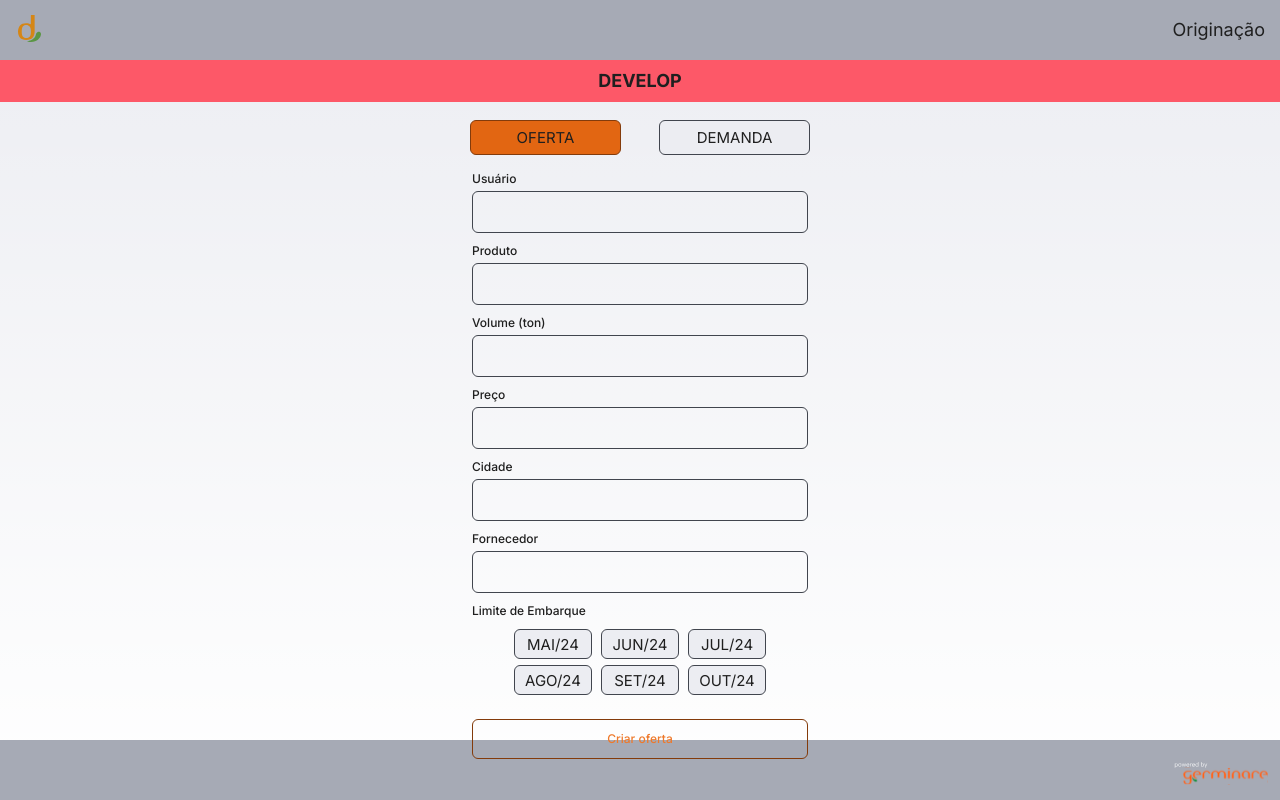
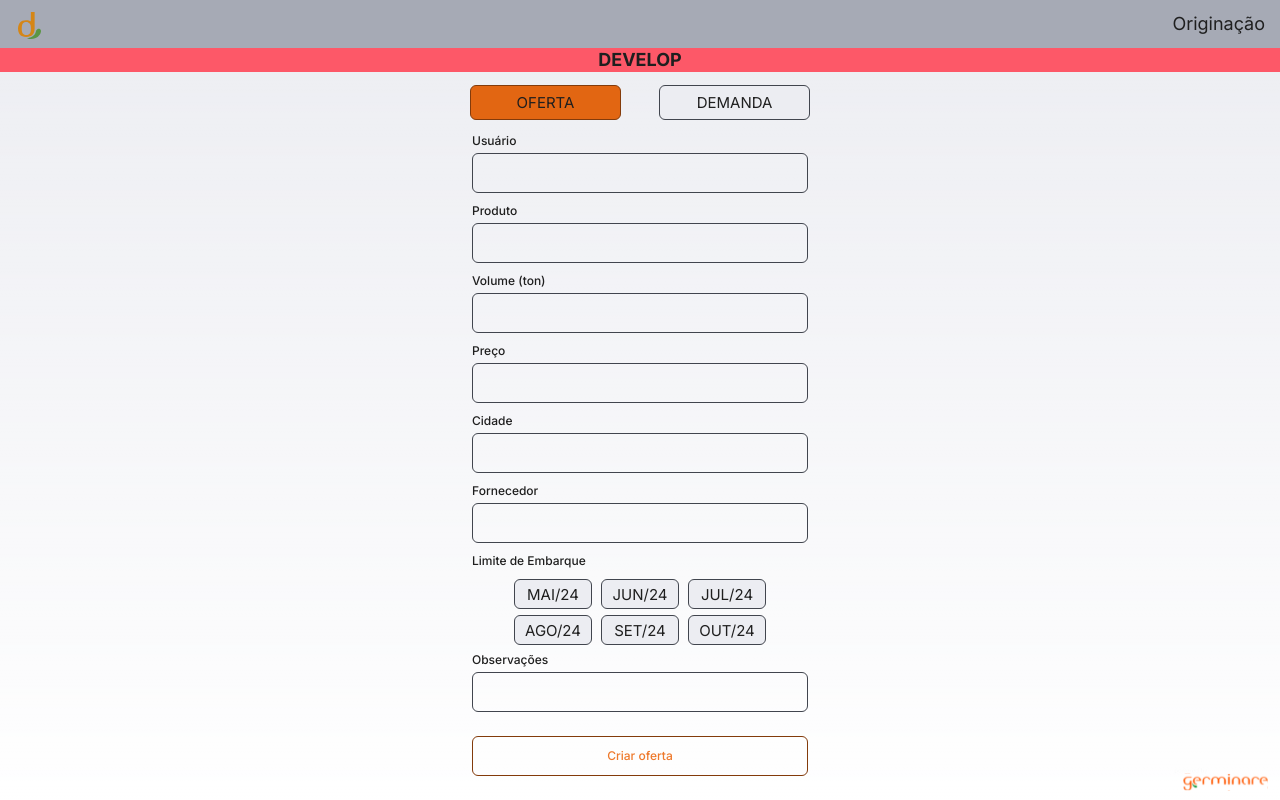
Before and after one commit to NullBetaGG/origination-app, a Next.js app: page / in a window 1280 px wide. Shown: the top 800 px of the page. Built offline with nearby package versions, Linux system fonts and the light colour scheme.

Commit message:
feat(observation) + feat(newProduct): adds new observation field for the user to write additional data about supply or demand, adds new product to the list, general change in design to support new field

```diff
--- a/src/app/layout.tsx
+++ b/src/app/layout.tsx
@@ -18,7 +18,7 @@ export default function RootLayout({
   return (
     <EnvironmentProvider>
       <html lang="en">
-        <body className={inter.className}>
+        <body className={`${inter.className} h-[100vh]`}>
           {children}
           <ToastContainerWrapper />
         </body>
--- a/src/app/page.tsx
+++ b/src/app/page.tsx
@@ -32,6 +32,7 @@ export default function Home() {
   const [supplier, setSupplier] = useState<string | null>(null);
   const models: string[] = ['oferta', 'demanda'];
   const [open, setOpen] = useState(false);
+  const [observation, setObservation] = useState<string>('');
   const handleClickOpen = () => {
     if (!user || !volume || !selectedProduct || !price || !selectedCity?.name) {
       toast.error('Preencha todos os campos!');
@@ -73,7 +74,8 @@ export default function Home() {
       type: selectedModel,
       ibge_code: selectedCity?.ibge_code,
       new_price: "",
-      boarding_limit: selectedBoarding
+      boarding_limit: selectedBoarding,
+      observation: observation
     }
 
     try {
@@ -113,15 +115,15 @@ export default function Home() {
       <div className="flex flex-col">
         {
           environment === "DEV" ?
-            <div className="w-full items-center flex justify-center bg-support-error py-3">
+            <div className="w-full items-center flex justify-center bg-support-error">
               <p className="text-neutral-300 font-bold text-2xl">DEVELOP</p>
             </div>
             :
             <></>
         }
-        <main className={`flex flex-col items-center ${environment === "DEV" ? 'mt-[-42px]' : ''}  justify-center py-16 px-8`} style={{ minHeight: 'calc(100vh - 120px)' }}>
-          <div className="w-[90vw] h-[70vh] rounded-base max-w-[420px] flex flex-col items-center justify-start">
-            <div className="flex justify-around w-[90%] h-[35px] min-h-[35px] mb-5">
+        <main className={`flex flex-col items-center ${environment === "DEV" ? 'mt-[-42px]' : ''}  justify-center px-8`} style={{ minHeight: 'calc(100vh - 90px)' }}>
+          <div className="w-[90vw] h-[75vh] rounded-base max-w-[420px] flex flex-col items-center justify-start">
+            <div className="flex justify-around w-[90%] h-[35px] min-h-[35px] mb-4">
               {models.map((e, i) => {
                 return (
                   <Selector
@@ -226,10 +228,24 @@ export default function Home() {
                   )
                 })}
               </div>
+              <div className="w-[100%] mb-3 flex justify-between">
+                <div className="w-[100%] flex flex-col justify-center">
+                  <Input
+                    type="string"
+                    label="Observações"
+                    onChange={(e) => {
+                      if (e.target.value) {
+                        const value = e.target.value
+                        setObservation(value);
+                      }
+                    }}
+                  />
+                </div>
+              </div>
             </div>
             <Button
               title={`Criar ${selectedModel}`}
-              containerStyle="mt-8 w-[80%]"
+              containerStyle="mt-5 w-[80%]"
               onClick={() => {
                 handleClickOpen();
               }}
@@ -273,6 +289,9 @@ export default function Home() {
                       <div className="flex justify-between">
                         <p className="font-bold text-[14px]">Limite de Embarque:</p><p>{selectedBoarding}</p>
                       </div>
+                      <div className="flex justify-between">
+                        <p className="font-bold text-[14px]">Observação:</p><p className="ml-2 text-end">{observation}</p>
+                      </div>
                     </div>
                   </DialogContentText>
                 </DialogContent>
--- a/src/components/Footer/index.tsx
+++ b/src/components/Footer/index.tsx
@@ -2,10 +2,8 @@
 export default function Footer() {
 
   return (
-    <footer
-      className={`flex w-full h-20 justify-end bg-neutral-700 overflow-hidden`}
-    >
-      <img src="/logos/powered_by_germinare.svg" className="h-9 mr-4 mt-6" />
-    </footer>
+    <div className="flex justify-end h-[100%]">
+      <img src="/logos/powered_by_germinare.svg" className="h-9 mr-4 mt-8" />
+    </div>
   );
 }
--- a/src/components/Header/index.tsx
+++ b/src/components/Header/index.tsx
@@ -2,10 +2,10 @@ export default function Header() {
 
   return (
     <header
-      className={`flex w-full h-20 justify-between bg-neutral-700 overflow-hidden`}
+      className={`flex w-full h-16 justify-between bg-neutral-700 overflow-hidden`}
     >
-      <img src="/logos/decisor_icon.svg" className="h-9 ml-6 mt-5" />
-      <p className="mr-5 mt-6 text-neutral-300 font-normal text-2xl">Originação</p>
+      <img src="/logos/decisor_icon.svg" className="h-9 ml-6 mt-4" />
+      <p className="mr-5 mt-4 text-neutral-300 font-normal text-2xl">Originação</p>
     </header>
   );
 }
--- a/src/components/Input/index.tsx
+++ b/src/components/Input/index.tsx
@@ -33,7 +33,7 @@ export default function Input({
         </div>
       )}
       <div
-        className={`border-[1px] h-[42px] border-neutral-900 rounded-base inputContainer overflow-hidden focus-within:border-primary-900 flex items-center w-full transition-colors duration-200 ${containerStyle} ${props.disabled ? "bg-neutral-200" : "bg-transparent"
+        className={`border-[1px] h-[40px] border-neutral-900 rounded-base inputContainer overflow-hidden focus-within:border-primary-900 flex items-center w-full transition-colors duration-200 ${containerStyle} ${props.disabled ? "bg-neutral-200" : "bg-transparent"
           } `}
       >
         {children && <div className="pl-2">{children}</div>}
--- a/src/utils/productsList.ts
+++ b/src/utils/productsList.ts
@@ -1,4 +1,5 @@
 export const productsList = [
+  "CAROÇO DE ALGODÃO",
   "CASCA DE SOJA MOIDA",
   "CASCA DE SOJA PELETIZADA",
   "DDGS A GRANEL",
```
